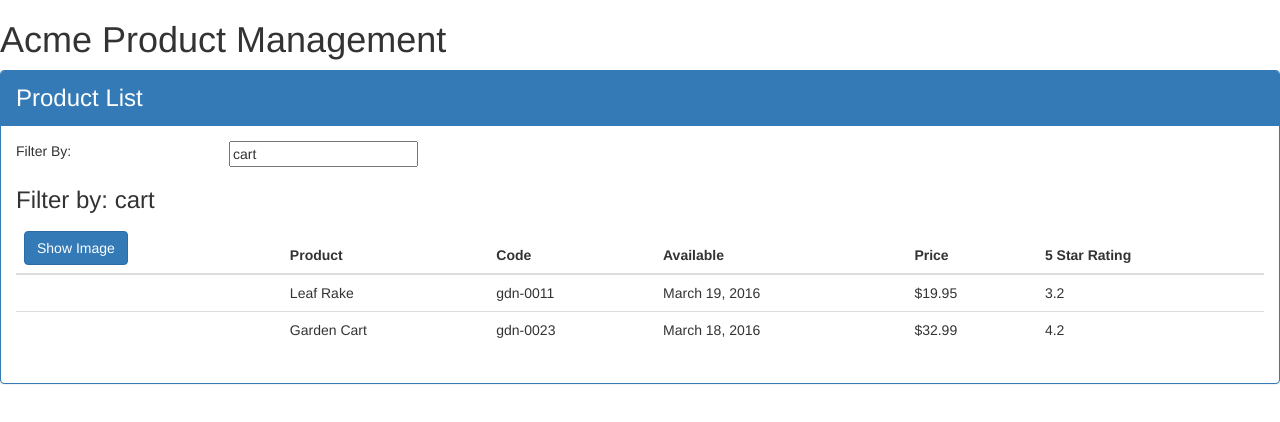
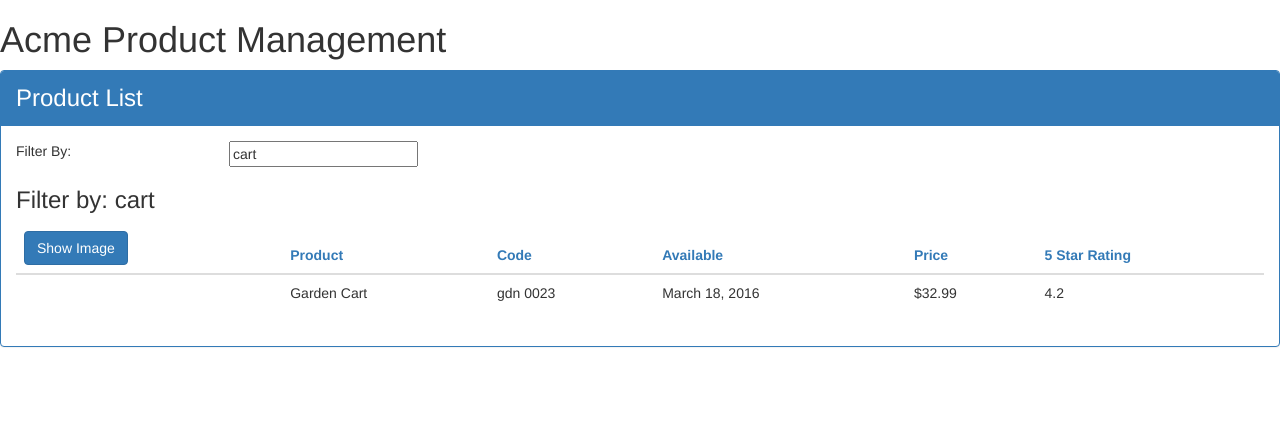
Before and after one commit to sukanta80/AngularRepository, an Angular app in the folder APM-Start/: page / in a window 1280 px wide. Shown: the top 422 px of the page. Built offline with nearby package versions, Linux system fonts and the light colour scheme.

Commit message:
Checkin the code for Chap7

```diff
--- a/APM-Start/src/app/app.module.ts
+++ b/APM-Start/src/app/app.module.ts
@@ -4,11 +4,13 @@
 
 import { AppComponent } from './app.component';
 import { ProductListComponent } from './products/product-list.component';
+import { ConvertToSpacesPipe } from './shared/convert-to-spaces.pipes';
 
 @NgModule({
   declarations: [
     AppComponent,
-    ProductListComponent
+    ProductListComponent,
+    ConvertToSpacesPipe
   ],
   imports: [
     BrowserModule,
--- a/APM-Start/src/app/products/product-list.component.html
+++ b/APM-Start/src/app/products/product-list.component.html
@@ -34,7 +34,7 @@
                     </tr>
                 </thead>
                 <tbody>
-                    <tr *ngFor='let product of products'>
+                    <tr *ngFor='let product of filteredProducts'>
                         <td>
                             <img *ngIf='showImage'
                                   [src] = 'product.imageUrl'
@@ -43,7 +43,7 @@
                                   [style.margin.px] = 'imageMargin'>
                         </td>
                         <td>{{ product.productName }}</td>
-                        <td>{{ product.productCode | lowercase }}</td>
+                        <td>{{ product.productCode | lowercase | convertToSpaces: '-'}}</td>
                         <td>{{ product.releaseDate }}</td>
                         <td>{{ product.price | currency:'USD':true:'1.2-2' }}</td>
                         <td>{{ product.starRating }}</td>
--- a/APM-Start/src/app/products/product-list.component.ts
+++ b/APM-Start/src/app/products/product-list.component.ts
@@ -1,17 +1,29 @@
-import { Component } from "@angular/core";
-
+import { Component, OnInit } from "@angular/core";
+import { IProduct } from "./product";
 
 @Component({
     selector: 'pm-products',
-    templateUrl: './product-list.component.html'
+    templateUrl: './product-list.component.html',
+    styleUrls: ['./product-list.component.css']
 })
-export class ProductListComponent {
+export class ProductListComponent implements OnInit{
     pageTitle: string = 'Product List';
     imageWidth: number = 50;
     imageMargin: number = 2;
     showImage: boolean = false;
-    listFilter: string = 'cart';
-    products: any[] = [
+
+    _listFilter: string;
+    get listFilter(): string {
+        return this._listFilter;
+    }
+    set listFilter(value:string) {
+        this._listFilter = value;
+        this.filteredProducts= this.listFilter ? this.performFilter(this.listFilter) : this.products;
+    }
+
+
+    filteredProducts: IProduct[];
+    products: IProduct[] = [
         {
             "productId": 1,
             "productName": "Leaf Rake",
@@ -35,7 +47,23 @@
 
     ];
 
+    constructor() {
+        this.filteredProducts = this.products;
+        this.listFilter = 'cart';
+    }
+
+    performFilter(filterBy: string): IProduct[] {
+        filterBy = filterBy.toLocaleLowerCase();
+        return this.products.filter((product: IProduct) =>
+                                 product.productName.toLocaleLowerCase().indexOf(filterBy) !== -1);
+
+    }
+
     toggleImage() : void {
         this.showImage = !this.showImage;
     }
+
+    ngOnInit(): void {
+        console.log('In OnInit');
+    }
 }
--- /dev/null
+++ b/APM-Start/src/app/products/product.ts
@@ -0,0 +1,10 @@
+export interface IProduct {
+    productId: number;
+    productName: string;
+    productCode: string;
+    releaseDate: string;
+    price: number;
+    description: string;
+    starRating: number;
+    imageUrl: string;
+}
--- /dev/null
+++ b/APM-Start/src/app/shared/convert-to-spaces.pipes.ts
@@ -0,0 +1,11 @@
+import { Pipe, PipeTransform } from "@angular/core";
+
+@Pipe({
+    name: 'convertToSpaces'
+})
+export class ConvertToSpacesPipe implements PipeTransform{
+    transform(value: string, character:string): string {
+        return value.replace(character, ' ');
+    }
+
+}
```
